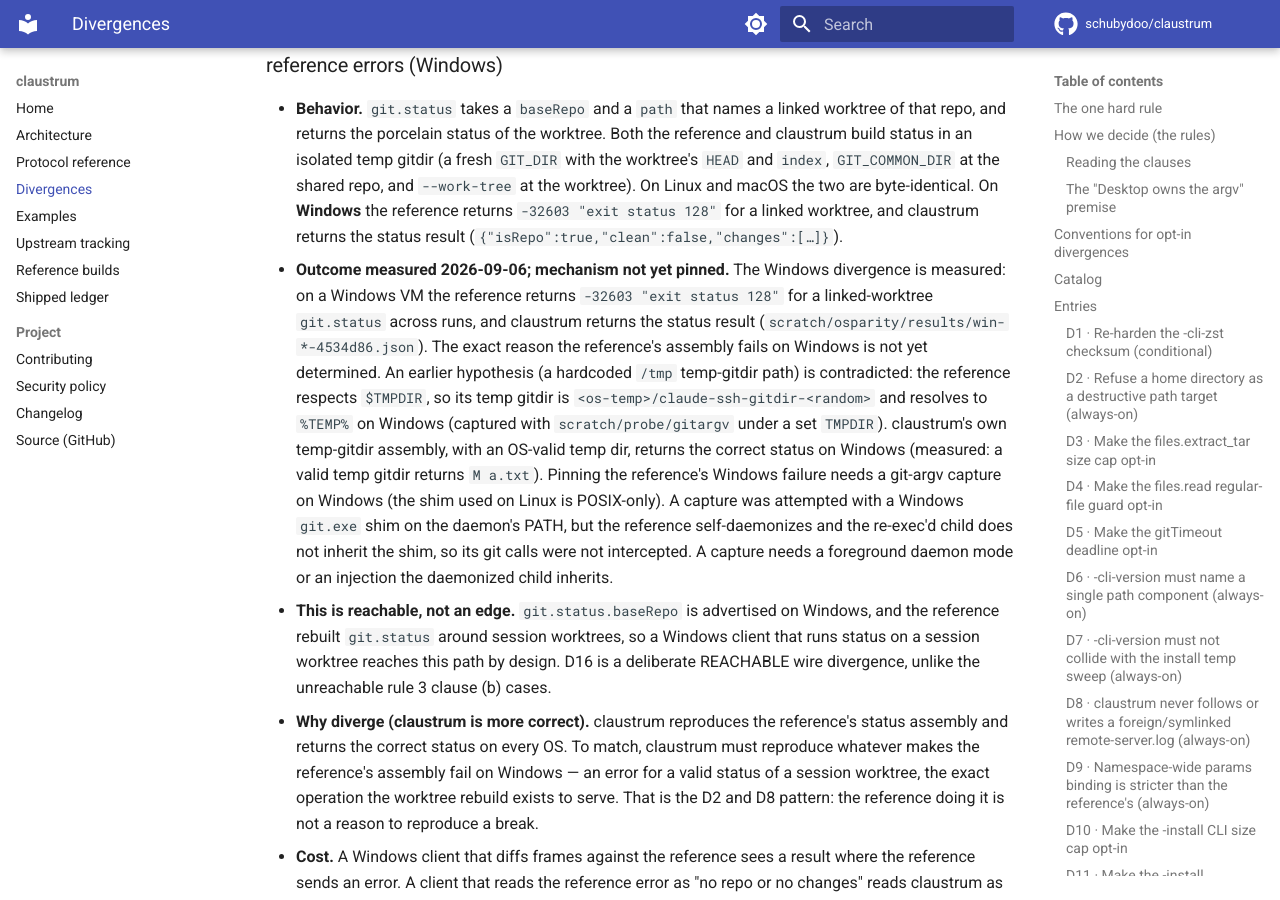
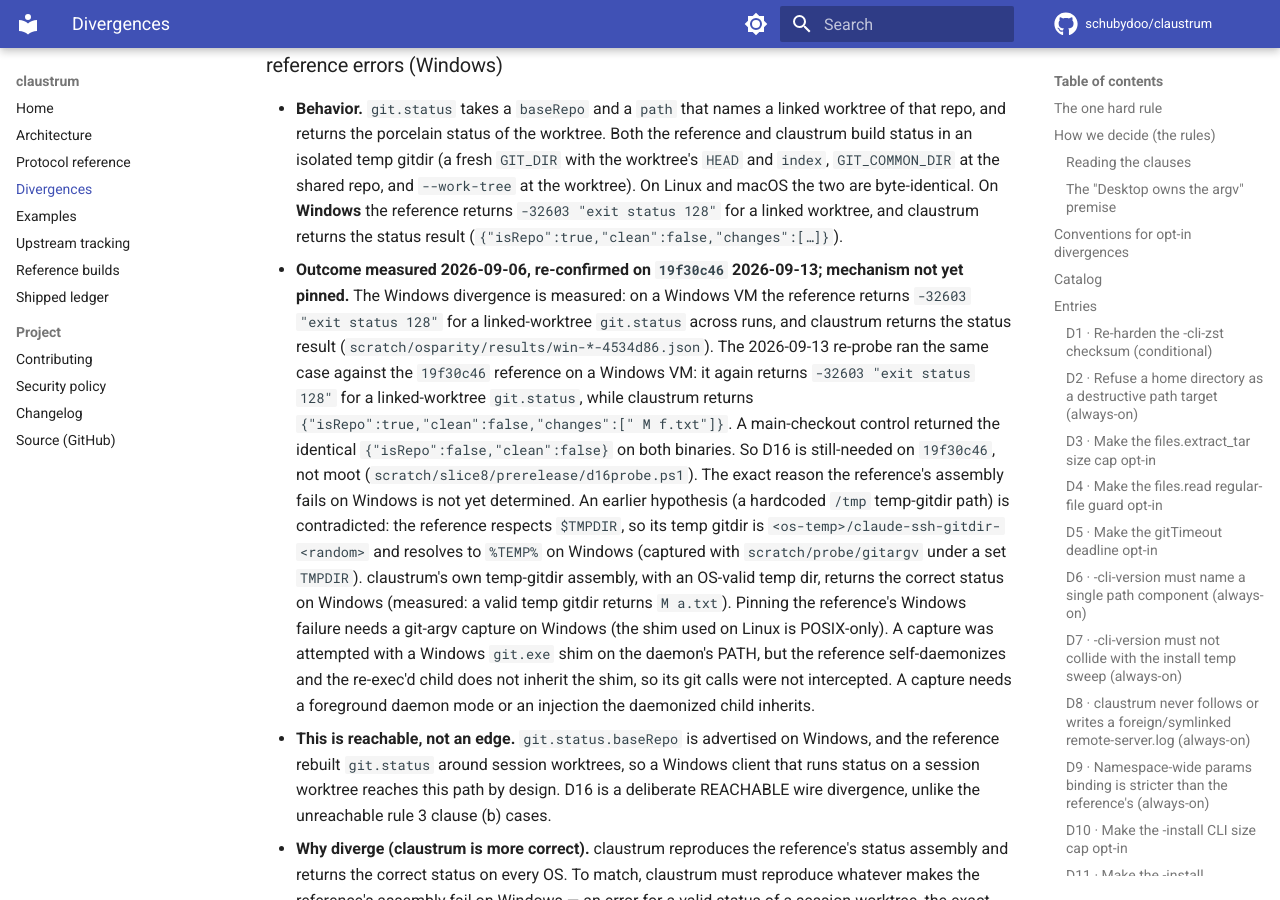
Before and after one commit to schubydoo/claustrum, an MkDocs documentation site: the page built from docs/DIVERGENCES.md, in a window 1280 px wide and 900 px high, scrolled down 16665 px. Built offline with MkDocs 1.6.1 and Material for MkDocs 9.7.7, drawn with Linux system fonts in a browser that asks for light colours; comment, search, counter and statistics services are not loaded.

Commit message:
docs: re-confirm D16 (windows git.status of a linked worktree) against 19f30c46 (#375)
The D16 provenance rested on a 4534d86 measurement. A 2026-09-13 re-probe on a windows
VM confirmed the divergence still holds on 19f30c46: the reference returns -32603
"exit status 128" for a linked-worktree git.status, claustrum returns the status, and a
main-checkout control returns the identical bare shape on both binaries. D16 is
still-needed, not moot.

Co-authored-by: Schuby <12485317+schubydoo@users.noreply.github.com>
Co-authored-by: Claude Opus 4.8 <noreply@anthropic.com>

```diff
--- a/docs/DIVERGENCES.md
+++ b/docs/DIVERGENCES.md
@@ -665,10 +665,17 @@ operator-declinable. Only CT-2 and CT-5 carry a flag and a key.
   `--work-tree` at the worktree). On Linux and macOS the two are byte-identical. On
   **Windows** the reference returns `-32603 "exit status 128"` for a linked worktree,
   and claustrum returns the status result (`{"isRepo":true,"clean":false,"changes":[…]}`).
-- **Outcome measured 2026-09-06; mechanism not yet pinned.** The Windows divergence
-  is measured: on a Windows VM the reference returns `-32603 "exit status 128"` for a
-  linked-worktree `git.status` across runs, and claustrum returns the status result
-  (`scratch/osparity/results/win-*-4534d86.json`). The exact reason the reference's
+- **Outcome measured 2026-09-06, re-confirmed on `19f30c46` 2026-09-13; mechanism not
+  yet pinned.** The Windows divergence is measured: on a Windows VM the reference
+  returns `-32603 "exit status 128"` for a linked-worktree `git.status` across runs,
+  and claustrum returns the status result
+  (`scratch/osparity/results/win-*-4534d86.json`). The 2026-09-13 re-probe ran the same
+  case against the `19f30c46` reference on a Windows VM: it again returns
+  `-32603 "exit status 128"` for a linked-worktree `git.status`, while claustrum returns
+  `{"isRepo":true,"clean":false,"changes":[" M f.txt"]}`. A main-checkout control
+  returned the identical `{"isRepo":false,"clean":false}` on both binaries. So D16 is
+  still-needed on `19f30c46`, not moot (`scratch/slice8/prerelease/d16probe.ps1`). The
+  exact reason the reference's
   assembly fails on Windows is not yet determined. An earlier hypothesis (a hardcoded
   `/tmp` temp-gitdir path) is contradicted: the reference respects `$TMPDIR`, so its
   temp gitdir is `<os-temp>/claude-ssh-gitdir-<random>` and resolves to `%TEMP%` on
```
Also changed, not shown: docs/REFERENCE-BUILDS.md (+2 -0 lines).
